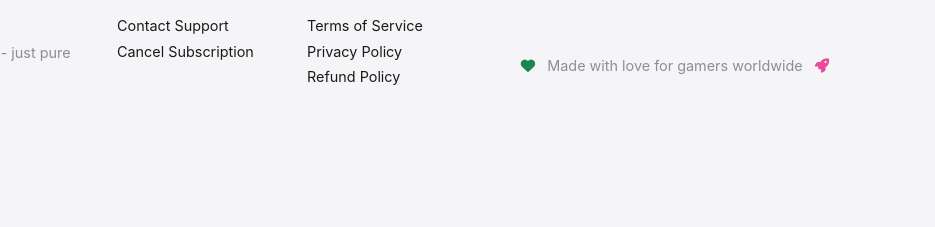
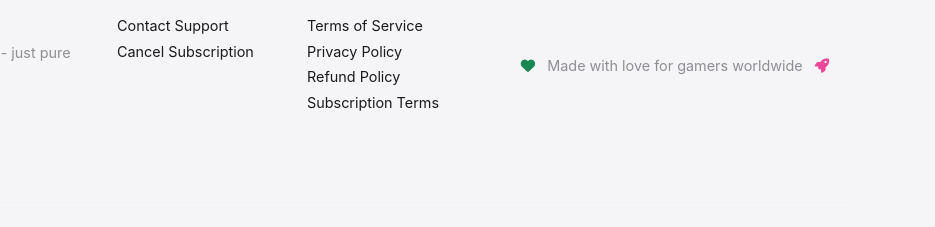
Before and after one commit to adavice/getplayera, a website: page privacy.html in a window 1280 px wide. Shown: the part 1528-1755 px from the top of the page, 345-1280 px from the left. Drawn offline with Linux system fonts and the light colour scheme.

Commit message:
Update privacy.html

```diff
--- a/privacy.html
+++ b/privacy.html
@@ -252,6 +252,11 @@
               <li>
                 <a href="./refund.html" class="footer-link">Refund Policy</a>
               </li>
+               <li>
+                <a href="./subscription.html" class="footer-link"
+                  >Subscription Terms</a
+                >
+              </li>
             </ul>
           </div>
 
```
